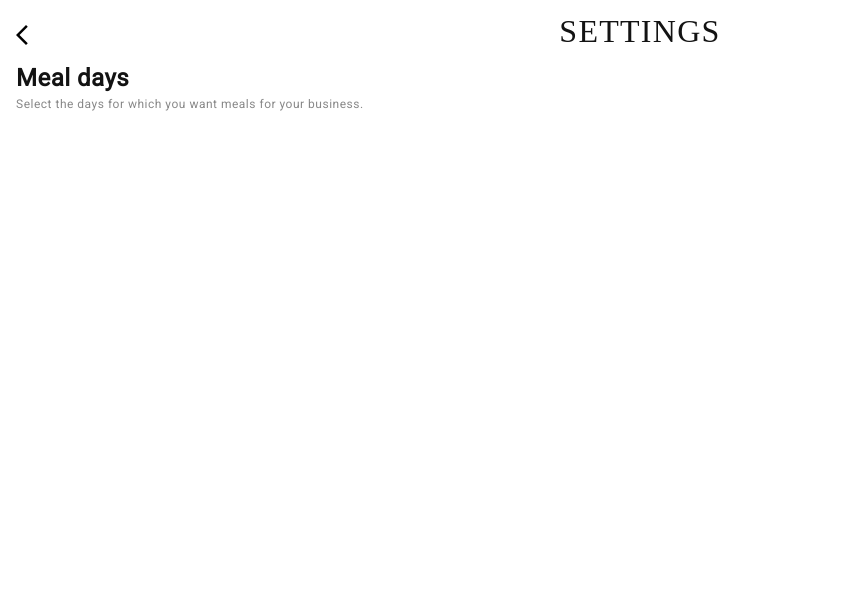
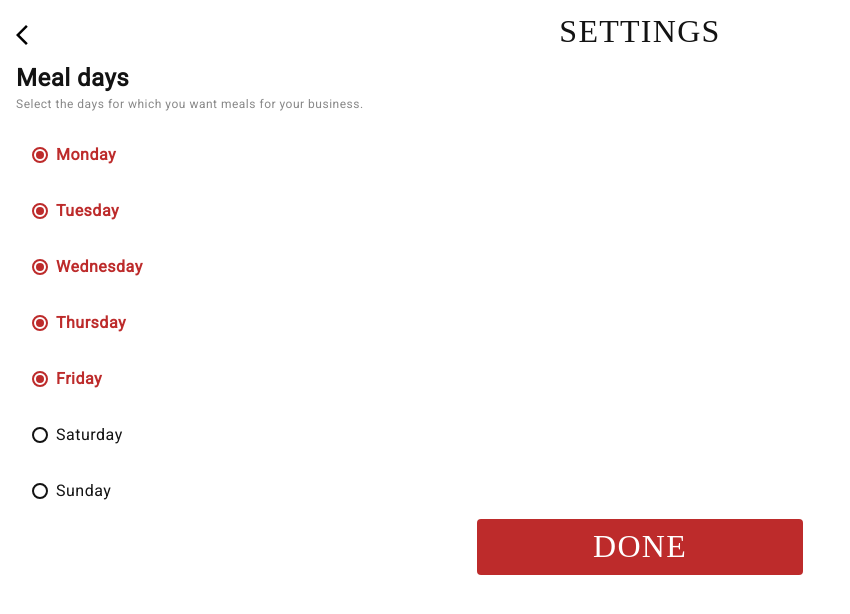
Before and after one commit to Masulaa/tim1-cortex, a React (Create React App) app: page /Settings in a window 1280 px wide. Shown: the top 614 px of the page, without its empty margins (0-850 px from the left). Built offline with nearby package versions, Linux system fonts and the light colour scheme; a web font is replaced by a local one.

Commit message:
full finished settings

```diff
--- a/src/components/settings/Settings.css
+++ b/src/components/settings/Settings.css
@@ -33,25 +33,25 @@
   letter-spacing: 1.28px;
 }
 
-  .settigs-content{
+.settigs-content {
   display: inline-flex;
   flex-direction: column;
   align-items: flex-start;
   gap: 16px;
 }
 
-  .settings-mini-title-and-description{
+.settings-mini-title-and-description {
   display: flex;
   flex-direction: column;
   align-items: flex-start;
   gap: 8px;
 }
 
-.settings-mini-title-and-description p{
+.settings-mini-title-and-description p {
   margin: 0;
 }
 
-.settings-mini-title{
+.settings-mini-title {
   color: #131313;
   font-family: Roboto;
   font-size: 24px;
@@ -61,7 +61,7 @@ line-height: 24px; /* 100% */
   letter-spacing: 0.5px;
 }
 
-.settings-description{
+.settings-description {
   color: #131313;
   font-family: Roboto;
   font-size: 12px;
@@ -72,6 +72,58 @@ letter-spacing: 0.5px;
   opacity: 0.5;
 }
 
+.settings-days {
+  display: flex;
+  flex-direction: column;
+  align-items: flex-start;
+}
+
+.settings-day {
+  display: flex;
+  width: 342px;
+  padding: 16px;
+  align-items: center;
+  gap: 8px;
+}
+
+.settings-day p {
+  margin: 0;
+}
+
+.settings-active-button {
+  width: 16px;
+  height: 16px;
+  flex-shrink: 0;
+  cursor: pointer;
+}
+.settings-day-text-active {
+  color: #bd2b2b;
+  font-family: Roboto;
+  font-size: 16px;
+  cursor: pointer;
+  font-style: normal;
+  font-weight: 600;
+  line-height: 24px; /* 150% */
+  letter-spacing: 0.5px;
+}
+
+.settings-day-text-inactive {
+  color: #131313;
+  font-family: Roboto;
+  font-size: 16px;
+  font-style: normal;
+  font-weight: 400;
+  line-height: 24px; /* 150% */
+  letter-spacing: 0.5px;
+}
+
+.settings-button{
+  display: flex;
+justify-content: center;
+align-items: center;
+
+}
+
 @media screen and (max-width: 430px) {
   .main-confirmorder {
     padding: 1rem 1rem;
--- a/src/components/settings/Settings.js
+++ b/src/components/settings/Settings.js
@@ -1,7 +1,36 @@
 import "./Settings.css";
+
+import { useState } from "react";
+
 import { ArrowBackIosNew } from "@mui/icons-material";
+import active from "../../images/icons/active.svg";
+import inactive from "../../images/icons/inactive.svg";
+const Settings = () => {
+  const [days, setDays] = useState({
+    Monday: true,
+    Tuesday: true,
+    Wednesday: true,
+    Thursday: true,
+    Friday: true,
+    Saturday: false,
+    Sunday: false,
+  });
 
-const Settings = () => {
+  const [dayText, setDayText] = useState({
+    Monday: 'active',
+    Tuesday: 'active',
+    Wednesday: 'active',
+    Thursday: 'active',
+    Friday: 'active',
+    Saturday: 'inactive',
+    Sunday: 'inactive',
+  });
+
+  const toggleDay = (day) => {
+    setDays({ ...days, [day]: !days[day] });
+    setDayText({ ...dayText, [day]: days[day] ? 'inactive' : 'active' });
+  };
+
   return (
     <div className="main-settings">
       <div className="settings-head">
@@ -10,10 +39,27 @@ const Settings = () => {
       </div>
       <div className="settigs-content">
         <div className="settings-mini-title-and-description">
-            <p className="settings-mini-title">Meal days</p>
-            <p className="settings-description">Select the days for which you want meals for your business.</p>
+          <p className="settings-mini-title">Meal days</p>
+          <p className="settings-description">
+            Select the days for which you want meals for your business.
+          </p>
         </div>
-      </div>
+        <div className="settings-days">
+          {Object.keys(days).map((day) => (
+            <div className="settings-day" key={day}>
+              <img
+                src={days[day] ? active : inactive}
+                className="settings-active-button"
+                alt="radio-button"
+                onClick={() => toggleDay(day)}
+              />
+              <p className={`settings-day-text-${dayText[day]}`}>{day}</p>
+            </div>
+          ))}
+        </div>
+
+      </div><div className="settings-button">
+        <button className="primary-button">DONE</button></div>
     </div>
   );
 };
```
Also changed, not shown: src/images/icons/active.svg (added), src/images/icons/inactive.svg (added). Lines whose indentation alone changed are shown as unchanged.
